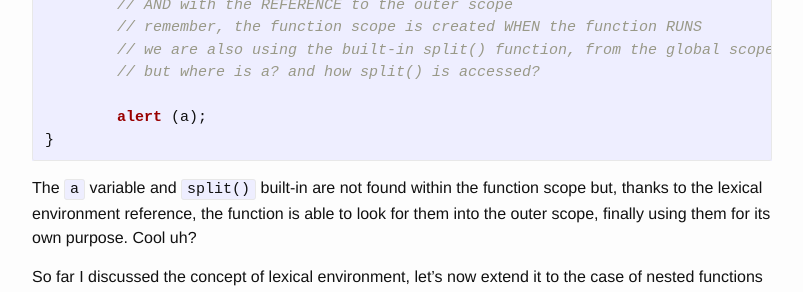
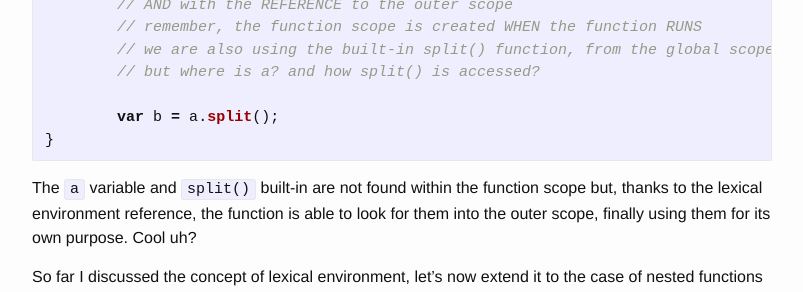
Before and after one commit to francescogreppi/francescogreppi.github.io, a Jekyll site: the page built from _posts/2016-04-18-closures-pt1.markdown, in a window 1280 px wide and 900 px high, scrolled down 1619 px. Shown: the part 304-596 px from the top of the window, without its empty margins (238-1041 px from the left). Built offline with Jekyll 4.4.1, drawn with Linux system fonts in a browser that asks for light colours.

Commit message:
modifying alert

````diff
--- a/_posts/2016-04-18-closures-pt1.markdown
+++ b/_posts/2016-04-18-closures-pt1.markdown
@@ -89,7 +89,7 @@ function splitHello(){
 	// we are also using the built-in split() function, from the global scope
 	// but where is a? and how split() is accessed?
 
-	alert (a);
+	var b = a.split();
 }
 ```
 
````
